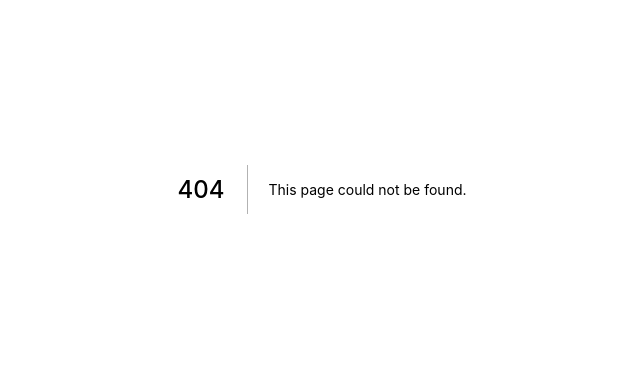
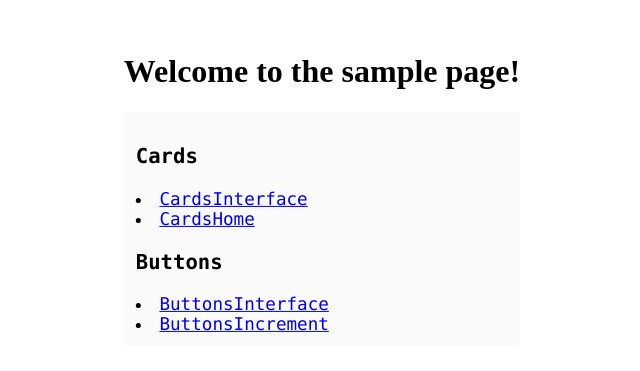
Before and after one commit to PiloucK/Transcendence, a Next.js app in the folder frontend/: page /samples in a window 1280 px wide. Before the commit this address had no page. Shown: the part 211-582 px from the top of the page, without its empty margins (318-958 px from the left). Built offline with nearby package versions, Linux system fonts and the light colour scheme.

Commit message:
🧑‍💻✨🐛 Fixe a typo in pages/index.tsx about import. Added a pages/samples/index.tsx to list all components. (The index is not automatized though, you will have to add each components to it). Dynamic routes now print <>No components has been found</> instead of a blank page.

```diff
--- a/frontend/pages/index.tsx
+++ b/frontend/pages/index.tsx
@@ -4,7 +4,7 @@ import MainLayout from '../layouts/mainLayout'
 // import type { NextPage } from 'next'
 import styles from '../styles/Home.module.css'
 import Card from '../components/Cards/CardsInterface'
-import Test from '../components/Buttons/ButtonInterface'
+import Test from '../components/Buttons/ButtonsInterface'
 
 export default function Page() {
 	const [nbr, setNbr] = useState(0);
--- a/frontend/pages/samples/Buttons/[pid].tsx
+++ b/frontend/pages/samples/Buttons/[pid].tsx
@@ -11,7 +11,7 @@ function getComponent(pid: string | string[] | undefined){
 	else if (pid === 'ButtonsInterface'){
 		return <ButtonInterface />
 	}
-	return null
+	return <>No components has been found</>
 }
 
 export default function Components() {
--- a/frontend/pages/samples/Cards/[pid].tsx
+++ b/frontend/pages/samples/Cards/[pid].tsx
@@ -11,7 +11,7 @@ function getComponent(pid: string | string[] | undefined){
 	else if (pid === 'CardsInterface'){
 		return <CardInterface href = '/' />
 	}
-	return null
+	return <>No components has been found</>
 }
 
 export default function Components() {
--- /dev/null
+++ b/frontend/pages/samples/index.tsx
@@ -0,0 +1,64 @@
+import Link from 'next/link'
+import { ReactElement } from 'react'
+import SampleLayout from '../../layouts/samplesLayout'
+// import type { NextPage } from 'next'
+import styles from '../../styles/Home.module.css'
+
+function getCards() {
+	return (
+		<>
+			<h3>Cards</h3>
+			<li>
+				<Link href='samples/Cards/CardsInterface'>
+					CardsInterface
+				</Link>
+			</li>
+			<li>
+				<Link href='samples/Cards/CardsHome'>
+					CardsHome
+				</Link>
+			</li>
+		</>
+	)
+}
+
+function getButtons() {
+	return (
+		<>
+			<h3>Buttons</h3>
+			<li>
+				<Link href='samples/Buttons/ButtonsInterface'>
+					ButtonsInterface
+				</Link>
+			</li>
+			<li>
+				<Link href='samples/Buttons/ButtonsIncrement'>
+					ButtonsIncrement
+				</Link>
+			</li>
+		</>
+	)
+}
+
+export default function Page() {
+
+	return (
+		<div>
+			<h1> Welcome to the sample page! </h1>
+
+			<div className={styles.code}>
+				{getCards()}
+
+				{getButtons()}
+			</div>
+		</div>
+	)
+}
+
+Page.getLayout = function getLayout(page: ReactElement) {
+  return (
+    <SampleLayout>
+      {page}
+    </SampleLayout>
+  )
+}
```
